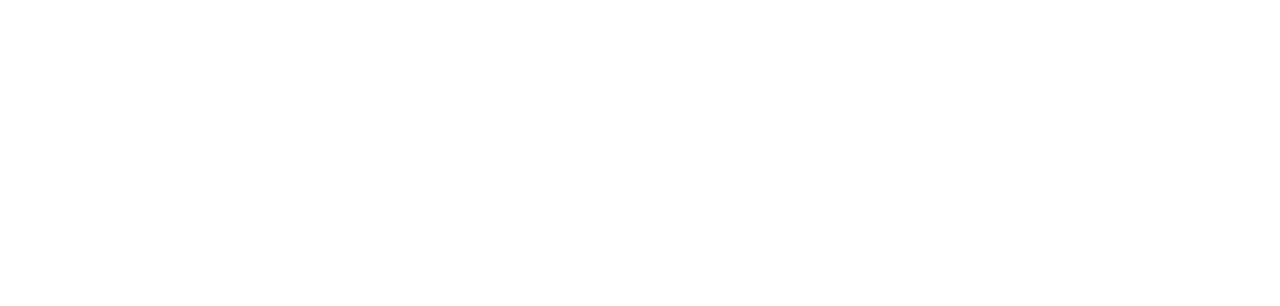
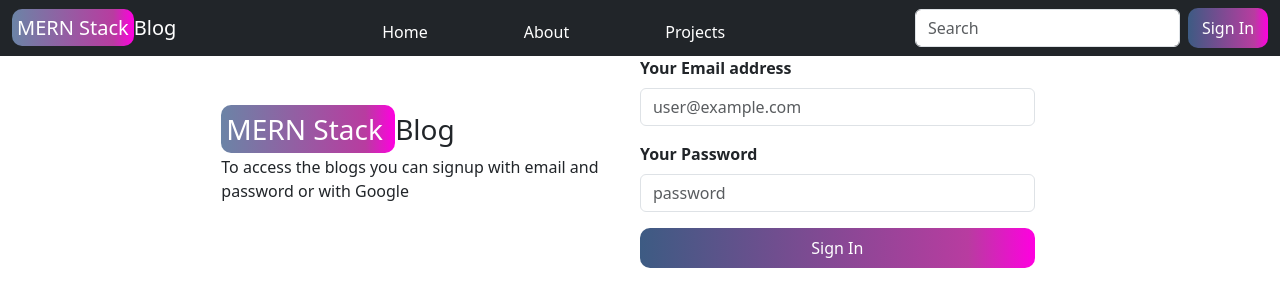
Before and after one commit to abhipatil46/blog-project, a React (Create React App) app in the folder client/: page /signin in a window 1280 px wide. Before the commit this address had no page. Shown: the top 306 px of the page. Built offline with nearby package versions, Linux system fonts and the light colour scheme.

Commit message:
add functionality to sign up page and sign in Ui

```diff
--- a/client/package.json
+++ b/client/package.json
@@ -2,6 +2,7 @@
   "name": "client",
   "version": "0.1.0",
   "private": true,
+  "proxy":"http://localhost:7272",
   "dependencies": {
     "@testing-library/jest-dom": "^5.17.0",
     "@testing-library/react": "^13.4.0",
--- a/client/src/App.jsx
+++ b/client/src/App.jsx
@@ -2,12 +2,14 @@
 
 import {Route, Routes} from 'react-router'
 import SignUp from './components/signUp/SignUp';
+import SignIn from './components/signIn/SignIn';
 
 function App() {
   return (
   <>
   <Routes>
     <Route path='/signup' element=<SignUp></SignUp>></Route>
+    <Route path='/signin' element=<SignIn></SignIn>></Route>
   </Routes>
     {/* <SignUp></SignUp> */}
   </>
--- a/client/src/components/signIn/SignIn.css
+++ b/client/src/components/signIn/SignIn.css
@@ -0,0 +1,24 @@
+.main{
+    margin-top: 100px;
+}
+.logo{
+    background: rgb(107,132,166);
+    background: linear-gradient(90deg, rgba(107,132,166,1) 0%, rgba(184,60,160,1) 83%, rgba(255,0,224,1) 100%);
+    border-radius: 10px;
+    color: white;
+    text-align: center;
+    padding: 5px;
+}
+.form-label{
+    font-weight: 600 !important;
+}
+.signInBtn{
+    border: none;
+    height: 40px;
+    border-radius: 10px;
+    background: rgb(61,91,131);
+    background: linear-gradient(90deg, rgba(61,91,131,1) 0%, rgba(184,60,160,1) 83%, rgba(255,0,224,1) 100%);    border-radius: 10px;
+    color: white;
+    text-align: center;
+    font-weight: 500;
+}
--- a/client/src/components/signIn/SignIn.jsx
+++ b/client/src/components/signIn/SignIn.jsx
@@ -1,8 +1,69 @@
 import React from 'react'
+import Navbar from '../navabr/Navbar'
+import { Link } from 'react-router-dom'
+import { useState } from 'react';
+import './SignIn.css'
 
 function SignIn() {
+
+  const [formData, setFormDate] = useState({});
+  const [errorMessage, setErrorMessage] = useState(null);
+  const [loading, setloading] = useState(false);
+
+  const handleSubmit = async (e) => {
+
+  }
+
+  const onChangeHandler = (e) => {
+    setFormDate({ ...formData, [e.target.id]: e.target.value.trim() });
+}
+
   return (
-    <div>SignIn</div>
+    <><div>
+    <Navbar></Navbar>
+    </div>
+    <div className='container-fluid row main'>
+        <div className="col-2"></div>
+        <div className='d-flex align-items-center justify-content-center col-4'>
+            <div>
+                <h3><span className='logo'>MERN Stack </span> Blog</h3>
+                <p>To access the blogs you can signup with email and password or with Google</p>
+            </div>
+        </div>
+        <div className='col-4'>
+            <form onSubmit={handleSubmit}>
+                <div className="mb-3">
+                    <label htmlFor="email" className="form-label">Your  Email address</label>
+                    <input type="email" placeholder='user@example.com' className="form-control" id="email" aria-describedby="emailHelp" required onChange={onChangeHandler} />
+                </div>
+                <div className="mb-3">
+                    <label htmlFor="password" className="form-label">Your Password</label>
+                    <input type="password" placeholder='password' className="form-control" id="password" required onChange={onChangeHandler} />
+                </div>
+                <button disabled={loading} type="submit" className="signInBtn w-100 mb-2">
+                    {
+                        loading ? (
+                            <div>
+                            <span className="spinner-border spinner-border-sm" aria-hidden="true"> </span>
+                            <span role="status">Loading...</span>
+                            </div>
+                        ) : (
+                            'Sign In'
+                            )
+                    }
+                </button>
+            </form>
+            {
+                errorMessage && (
+                    <div className="alert alert-danger" role="alert">
+                        <strong>{errorMessage}</strong>
+                    </div>
+                )
+            }
+        </div>
+        <div className="col"></div>
+    </div >
+</>
   )
 }
 
--- a/client/src/components/signUp/SignUp.jsx
+++ b/client/src/components/signUp/SignUp.jsx
@@ -1,9 +1,46 @@
 import React from 'react'
 import './SignUp.css'
 import Navbar from '../navabr/Navbar'
-import { Link } from 'react-router-dom'
+import { Link, useNavigate } from 'react-router-dom'
+import { useState } from 'react'
+import axios from "axios";
 
 function SignUp() {
+
+    const [formData, setFormDate] = useState({});
+    const [errorMessage, setErrorMessage] = useState(null);
+    const [loading, setloading] = useState(false);
+    const navigate = useNavigate();
+
+    const handleSubmit = async (e) => {
+        e.preventDefault();
+        if (!formData.username || !formData.email || !formData.password) {
+            setErrorMessage('Please fillout all the details');
+            return
+        }
+        try {
+            setErrorMessage(null);
+            axios
+                .post('http://localhost:7272/api/auth/signup', formData)
+                .then((response) => {
+                    console.log(response);
+                    setloading(false);
+                    if(response.status == 200){
+                        navigate('/signin')
+                    }
+                }).catch(err => {
+                    setErrorMessage(err.response.data.message)
+                });
+        } catch (error) {
+            setloading(false);
+            setErrorMessage(error.message);
+        }
+    }
+
+    const onChangeHandler = (e) => {
+        setFormDate({ ...formData, [e.target.id]: e.target.value.trim() });
+    }
+
     return (
         <>
             <Navbar></Navbar>
@@ -16,31 +53,49 @@
                     </div>
                 </div>
                 <div className='col-4'>
-                    <form>
+                    <form onSubmit={handleSubmit}>
                         <div className="mb-3">
                             <label htmlFor="Username" className="form-label">Your User Name</label>
-                            <input type="text" placeholder='Username' className="form-control" id='username' />
+                            <input type="text" placeholder='Username' className="form-control" id='username' onChange={onChangeHandler} />
                         </div>
                         <div className="mb-3">
                             <label htmlFor="email" className="form-label">Your  Email address</label>
-                            <input type="email" placeholder='user@example.com' className="form-control" id="email" aria-describedby="emailHelp" required />
+                            <input type="email" placeholder='user@example.com' className="form-control" id="email" aria-describedby="emailHelp" required onChange={onChangeHandler} />
                         </div>
                         <div className="mb-3">
                             <label htmlFor="password" className="form-label">Your Password</label>
-                            <input type="password" placeholder='password' className="form-control" id="password" required />
+                            <input type="password" placeholder='password' className="form-control" id="password" required onChange={onChangeHandler} />
                         </div>
+                        <button disabled={loading} type="submit" className="signUpBtn w-100 mb-2">
+                            {
+                                loading ? (
+                                    <div>
+                                    <span className="spinner-border spinner-border-sm" aria-hidden="true"> </span>
+                                    <span role="status">Loading...</span>
+                                    </div>
+                                ) : (
+                                    'Sign Up'
+                                    )
+                            }
+                        </button>
                     </form>
-                    <button type="button" className="signUpBtn w-100 mb-2">Sign Up</button>
                     <div className='continueBtn-border-wrap'>
-                        <button type="submit" className="continueBtn w-100">Continue With Google</button>
+                        <button type="button" className="continueBtn w-100">Continue With Google</button>
                     </div>
                     <div className='mt-2'>
                         <span>Have an account? </span>
                         <Link to='/signin'>Sign In</Link>
                     </div>
+                    {
+                        errorMessage && (
+                            <div className="alert alert-danger" role="alert">
+                                <strong>{errorMessage}</strong>
+                            </div>
+                        )
+                    }
                 </div>
                 <div className="col"></div>
-            </div>
+            </div >
         </>
     )
 }
--- a/package.json
+++ b/package.json
@@ -9,11 +9,13 @@
     "dev": "nodemon server/index.js",
     "start": "node server/index.js"
   },
+  "proxy": "http://localhost:7272",
   "keywords": [],
   "author": "",
   "license": "ISC",
   "dependencies": {
     "bootstrap": "^5.3.3",
+    "cors": "^2.8.5",
     "dotenv": "^16.4.5",
     "express": "^4.18.3",
     "mongoose": "^8.2.1",
```
Also changed, not shown: 2 other files (tests, documents, lock files or other folders).
